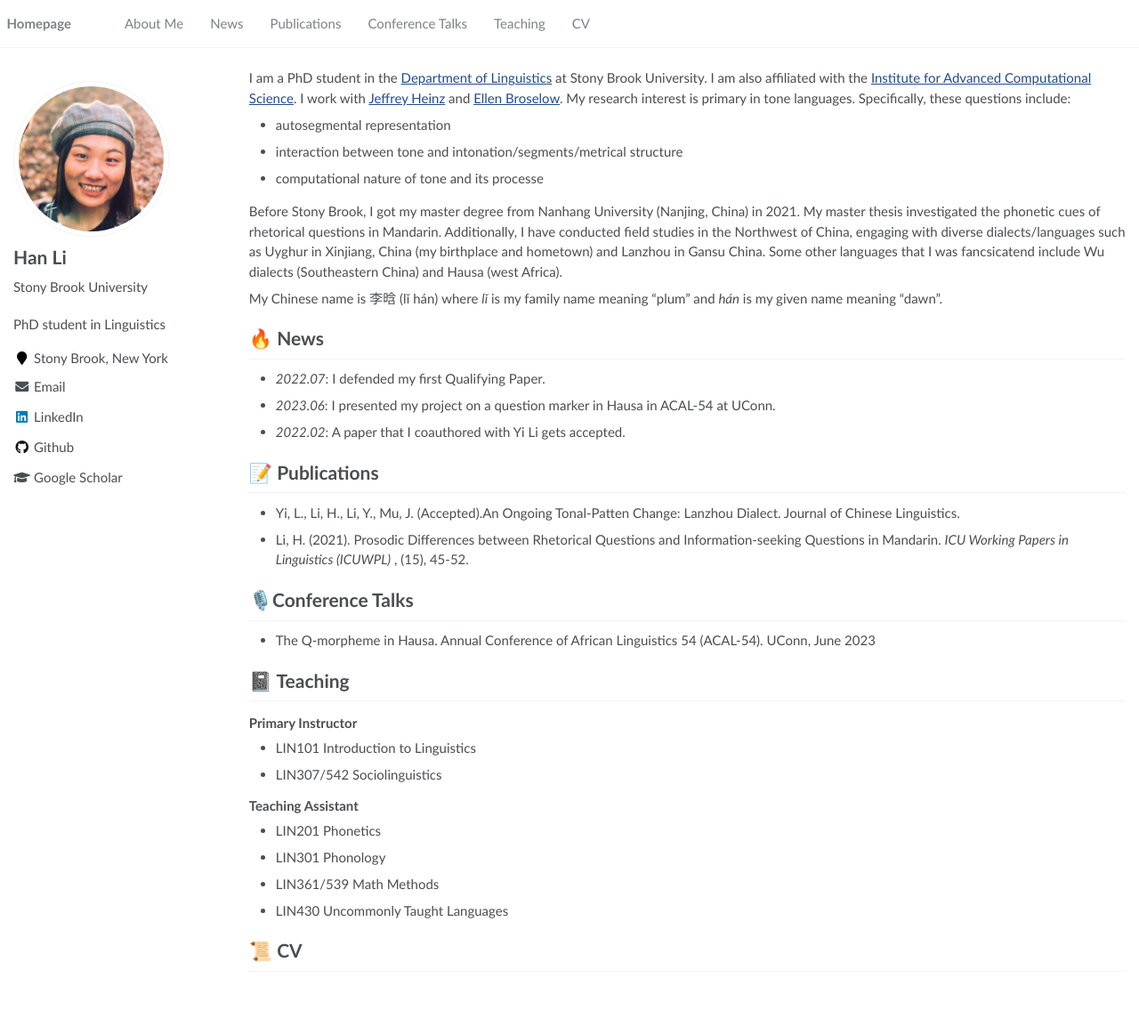
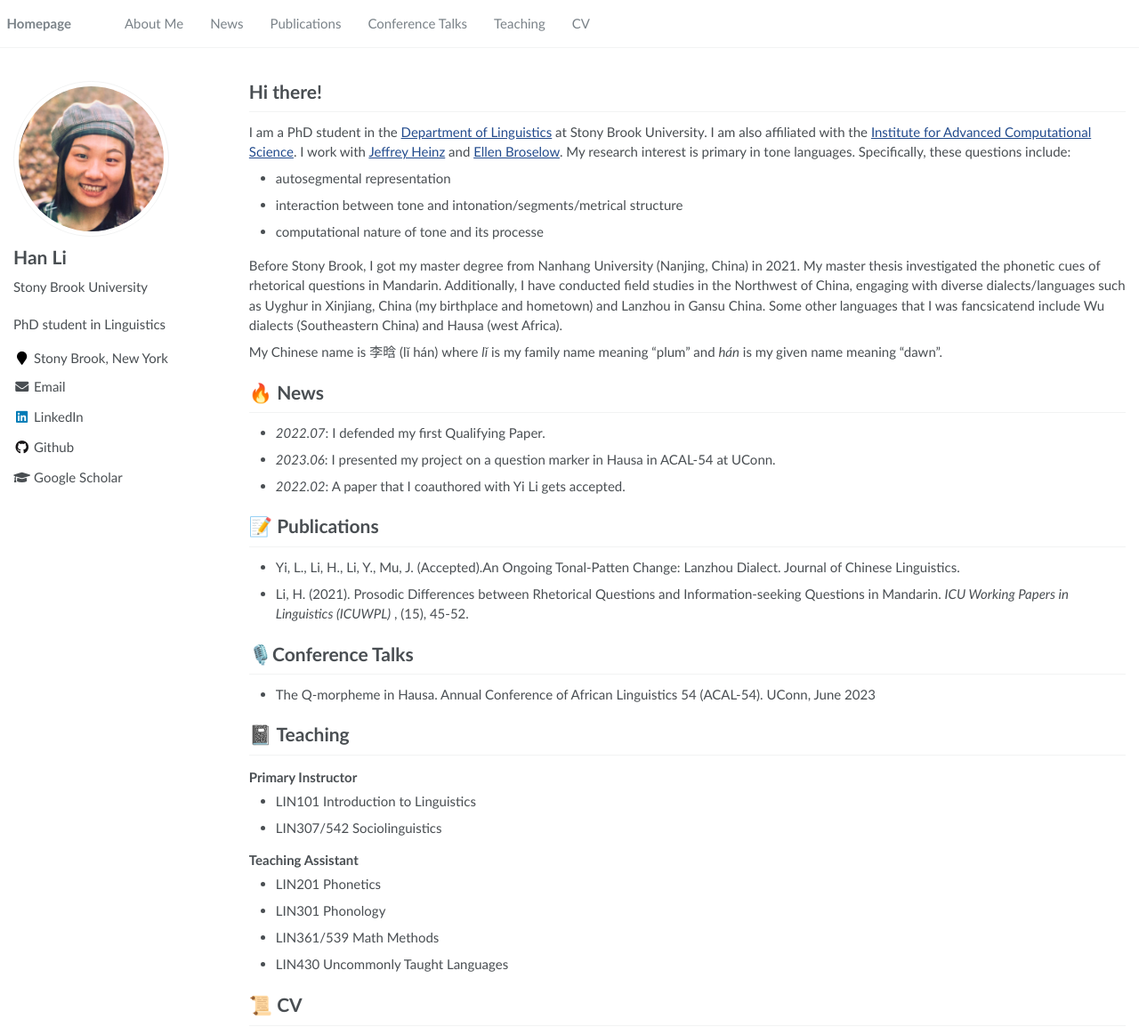
Before and after one commit to lihan829/lihan829.github.io, a Jekyll site: the page built from _pages/about.md, in a window 1280 px wide and 1163 px high. Shown: the whole window at 89% size. Built offline with Jekyll 4.4.1, drawn with Linux system fonts in a browser that asks for light colours.

Commit message:
Update about.md

```diff
--- a/_pages/about.md
+++ b/_pages/about.md
@@ -15,6 +15,8 @@ redirect_from:
 {% assign url = gsDataBaseUrl | append: "google-scholar-stats/gs_data_shieldsio.json" %}
 
 <span class='anchor' id='about-me'></span>
+
+# Hi there!
 
 I am a PhD student in the [Department of Linguistics](https://www.linguistics.stonybrook.edu/) at Stony Brook University. I am also affiliated with the [Institute for Advanced Computational Science](https://iacs.stonybrook.edu/index.php). I work with [Jeffrey Heinz](http://jeffreyheinz.net/) and [Ellen Broselow](https://linguistics.stonybrook.edu/faculty/ellen.broselow/). My research interest is primary in tone languages. Specifically, these questions include:
 
```
